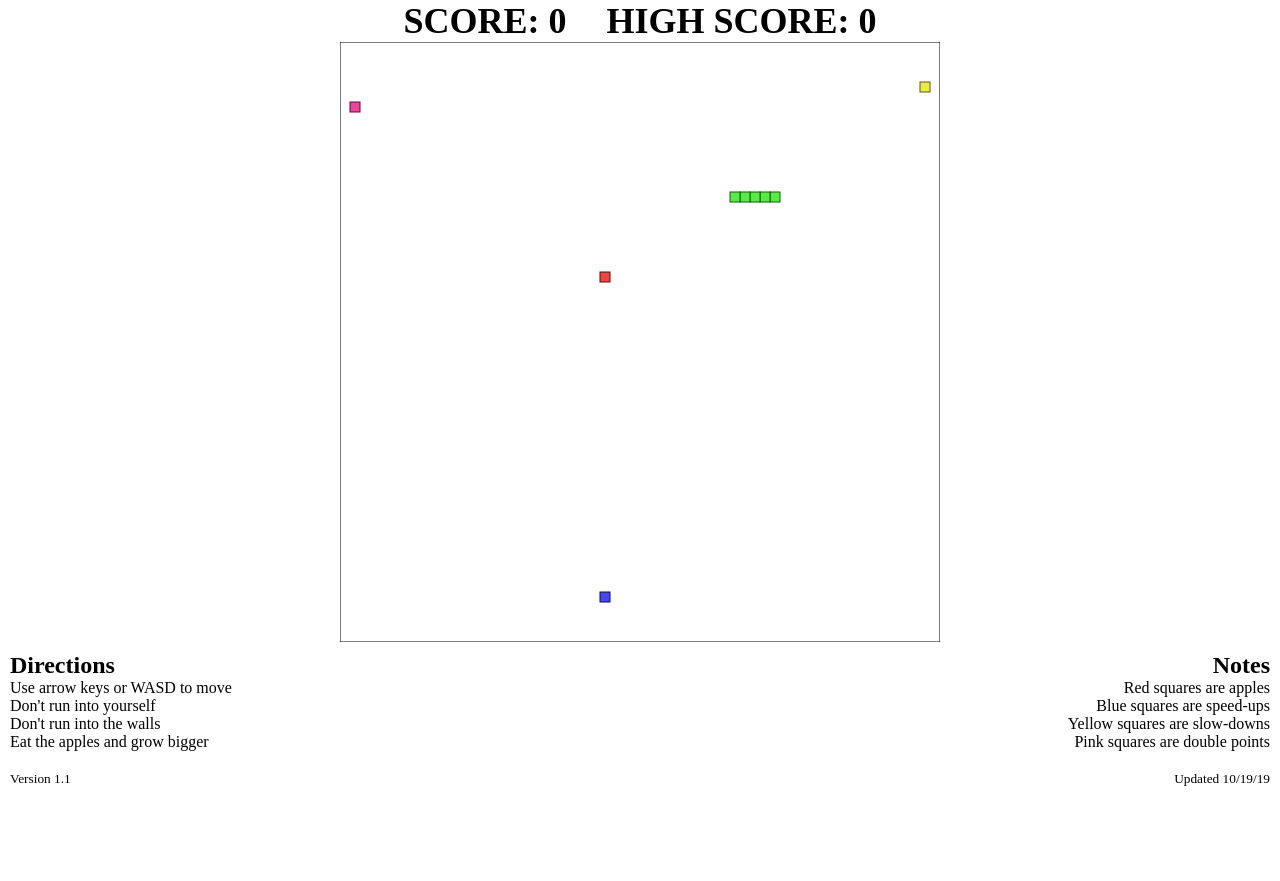
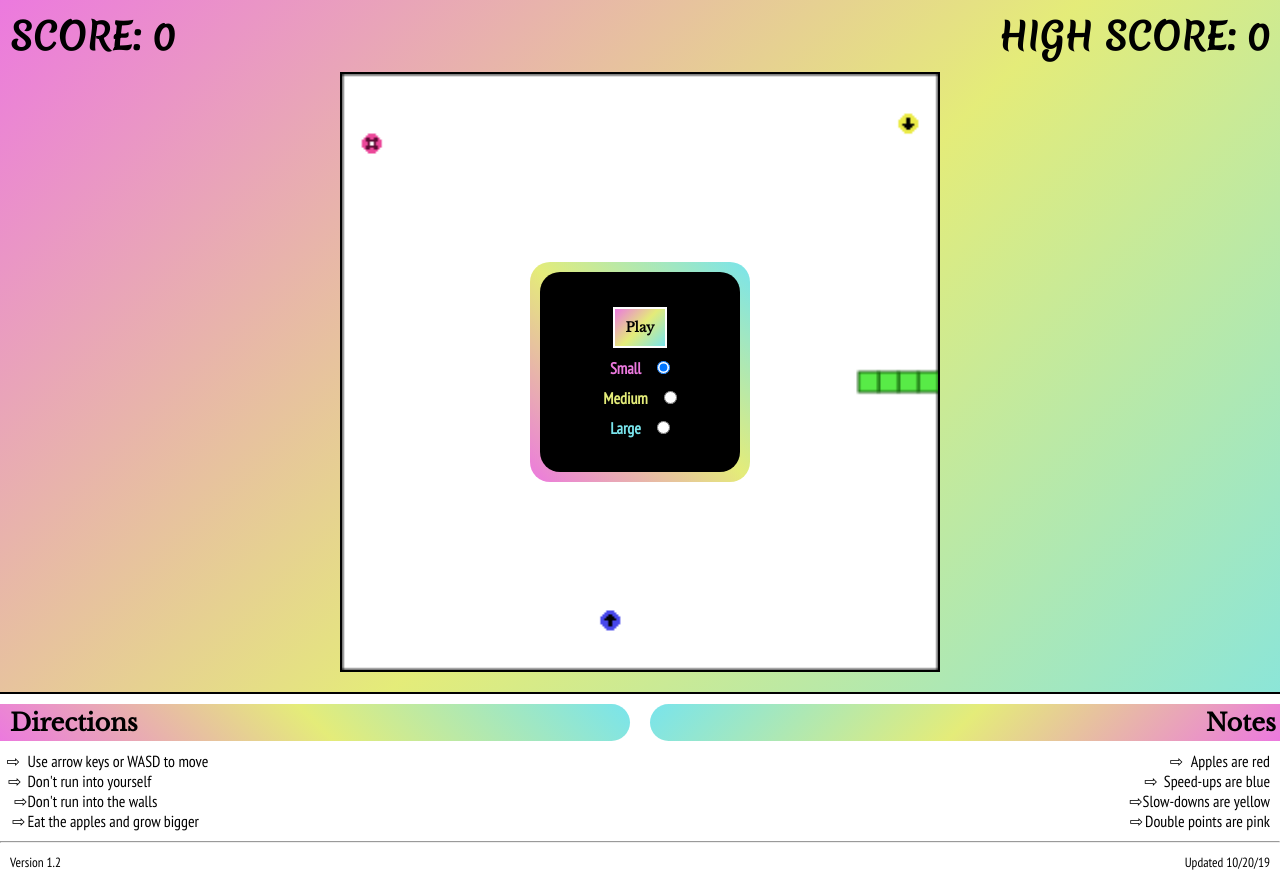
Before and after one commit to MrCookiefries/WhackySnake, a plain HTML site: page index.html in a window 1280 px wide. Both pictures are taken after a click on the button "Play". Before the commit the page ends 800 px from the top, so only its background shows below. Drawn offline with nearby package versions, Linux system fonts and the light colour scheme.

Commit message:
Style the page. Style the powerups and snake

```diff
--- a/index.html
+++ b/index.html
@@ -4,6 +4,7 @@
     <meta name="viewport" content= "width=device-width, initial-scale=1.0">
     <meta charset="utf-8">
     <title>Whacky Snake</title>
+    <link href="https://fonts.googleapis.com/css?family=Libre+Baskerville|Merienda|PT+Sans+Narrow&display=swap" rel="stylesheet">
     <link rel="stylesheet" href="./css/master.min.css" type="text/css">
   </head>
   <body>
@@ -13,36 +14,39 @@
     </header>
     <main>
       <canvas id="game" width="300" height="300"></canvas>
-      <div id="btn-wrapper">
-        <button id="play-btn" type="button">Play</button>
-        <label>Small<input id="small" type="radio" required name="size" value="300"></label>
-        <label>Medium<input id="medium" type="radio" checked name="size" value="600"></label>
-        <label>Large<input id="large" type="radio" name="size" value="900"></label>
-      </div>
+      <section id="btn-wrapper">
+        <div>
+          <button id="play-btn" type="button">Play</button>
+          <label>Small&emsp;<input id="small" type="radio" checked name="size" value="300"></label>
+          <label>Medium&emsp;<input id="medium" type="radio" name="size" value="600"></label>
+          <label>Large&emsp;<input id="large" type="radio" name="size" value="900"></label>
+        </div>
+      </section>
     </main>
     <aside>
       <div>
         <h2>Directions</h2>
         <ul>
-          <li>Use arrow keys or WASD to move</li>
-          <li>Don't run into yourself</li>
-          <li>Don't run into the walls</li>
-          <li>Eat the apples and grow bigger</li>
+          <li><span>&#8680;</span>Use arrow keys or WASD to move</li>
+          <li><span>&#8680;</span>Don't run into yourself</li>
+          <li><span>&#8680;</span>Don't run into the walls</li>
+          <li><span>&#8680;</span>Eat the apples and grow bigger</li>
         </ul>
       </div>
       <div>
         <h2>Notes</h2>
         <ul>
-          <li>Red squares are apples</li>
-          <li>Blue squares are speed-ups</li>
-          <li>Yellow squares are slow-downs</li>
-          <li>Pink squares are double points</li>
+          <li><span>&#8680;</span>Apples are red</li>
+          <li><span>&#8680;</span>Speed-ups are blue</li>
+          <li><span>&#8680;</span>Slow-downs are yellow</li>
+          <li><span>&#8680;</span>Double points are pink</li>
         </ul>
       </div>
     </aside>
+    <hr>
     <footer>
-      <small>Version 1.1</small>
-      <small>Updated 10/19/19</small>
+      <small>Version 1.2</small>
+      <small>Updated 10/20/19</small>
     </footer>
     <script src="./script.js" charset="utf-8"></script>
   </body>
--- a/less/master.less
+++ b/less/master.less
@@ -3,73 +3,155 @@
 .full { height: 100%; width: 100%; }
 .round(@input) { border-radius: @input; }
 .hide { display: none; }
+@colors: {
+  blue: hsla(184, 75%, 70%, 1);
+  yellow: hsla(64, 75%, 70%, 1);
+  pink: hsla(307, 75%, 70%, 1);
+}
+@text: {
+  title: 'Merienda', cursive;
+  subtitle: 'Libre Baskerville', serif;
+  paragraph: 'PT Sans Narrow', sans-serif;
+}
 *, *::before, *::after {
   margin: 0;
   padding: 0;
   box-sizing: border-box;
 }
 body {
-  height: 100vh;
-  width: 100vw;
-  display: grid;
-  grid-template-rows: 1fr 3fr 1fr 1fr;
+  font-family: @text[paragraph];
+  background-image: linear-gradient(-45deg, @colors[blue], @colors[yellow], @colors[pink]);
+  background-repeat: no-repeat;
+  background-position: center;
+  background-size: cover;
+}
+/* Keyframes */
+@keyframes arrows {
+  0%, 100% {
+    transform: translateX(-4px);
+  }
+  50% {
+    transform: translateX(4px);
+  }
 }
 /* Header */
 header {
-  &:extend(.flex);
+  display: grid;
+  grid-template-columns: repeat(2, 1fr);
+  grid-gap: 20px;
   h1 {
     font-size: 36px;
     text-transform: uppercase;
     font-weight: 700;
-    text-align: center;
-    margin: 0 20px;
+    text-align: left;
+    padding: 10px;
+    font-family: @text[title];
+    display: inline-block;
+  }
+  h1:nth-child(2) {
+    text-align: right;
   }
 }
 /* Main */
 main {
   &:extend(.flex);
+  position: relative;
   canvas {
     width: 600px;
     height: 600px;
-    position: relative;
+    border: 2px solid black;
   }
+  section {
+    position: absolute;
+    top: 50%;
+    left: 50%;
+    transform: translate(-50%, -50%);
+    background-image: linear-gradient(225deg, @colors[blue], @colors[yellow], @colors[pink]);
+    .round(20px);
+    padding: 10px;
     div {
-    position: absolute;
       width: 200px;
       height: 200px;
+      margin: auto 0;
       &:extend(.flex);
-    border: 2px solid black;
       background-color: white;
+      flex-direction: column;
       .round(20px);
-    flex-direction: column;
+      background-color: black;
       button {
         padding: 10px;
+        font-family: @text[subtitle];
+        border: 2px solid white;
+        font-weight: 900;
+        transition: transform 400ms ease-in;
+        background-image: linear-gradient(-45deg, @colors[blue], @colors[yellow], @colors[pink]);
+        &:hover {
+          cursor: pointer;
+          transform: scale(1.1);
+        }
       }
       label {
         margin-top: 10px;
+        font-weight: 600;
+        text-align: left;
+        color: @colors[pink];
+        &:nth-child(3) {
+          color: @colors[yellow];
+        }
+        &:nth-child(4) {
+          color: @colors[blue];
+        }
+      }
     }
   }
 }
 /* Aside */
 aside {
-  padding: 10px;
   display: grid;
   grid-template-columns: repeat(2, 1fr);
   grid-gap: 20px;
+  background-color: white;
+  border-top: 2px solid black;
+  margin-top: 20px;
   div {
+    padding-top: 10px;
     h2 {
-
+      font-family: @text[subtitle];
+      padding: 4px 4px 4px 10px;
+      font-weight: 700;
+      .round(0 20px 20px 0);
+      background-image: linear-gradient(225deg, @colors[blue], @colors[yellow], @colors[pink]);
     }
     ul {
       text-align: left;
+      padding: 10px;
       li {
         list-style: none;
+        font-weight: 500;
+        &:nth-child(2) span {
+          animation: arrows 4s forwards infinite 1s;
+        }
+        &:nth-child(3) span {
+          animation: arrows 4s forwards infinite 2s;
+        }
+        &:nth-child(4) span {
+          animation: arrows 4s forwards infinite 3s;
+        }
+        span {
+          margin-right: 4px;
+          transform: translateX(-4px);
+          position: relative;
+          display: inline-block;
+          animation: arrows 4s ease-in infinite;
+        }
       }
     }
   }
   div:nth-child(2) {
     h2 {
       text-align: right;
+      .round(20px 0 0 20px);
+      background-image: linear-gradient(-225deg, @colors[blue], @colors[yellow], @colors[pink]);
     }
     ul {
       li {
@@ -80,12 +162,12 @@ aside {
 }
 /* Footer */
 footer {
-  padding: 10px;
   display: grid;
   grid-template-columns: repeat(2, 1fr);
   grid-gap: 20px;
+  background-color: white;
   small {
-
+    padding: 10px;
   }
   small:nth-child(2) {
     text-align: right;
--- a/script.js
+++ b/script.js
@@ -11,9 +11,7 @@ const colors = {
   gameFill: "hsla(0, 0%, 100%, 1)",
   gameOutline: "hsla(0, 0%, 0%, 1)",
   speedupFill: "hsla(240, 80%, 60%, 1)",
-  speedupOutline: "hsla(240, 80%, 20%, 1)",
   slowdownFill: "hsla(60, 80%, 60%, 1)",
-  slowdownOutline: "hsla(60, 80%, 20%, 1)",
   doublePointsFill: "hsla(330, 80%, 60%, 1)",
   doublePointsOutline: "hsla(330, 80%, 20%, 1)"
 }
@@ -66,6 +64,12 @@ let velocity = {
   x: 10,
   y: 0
 }
+// Prevent Controls Scrolling
+window.addEventListener("keydown", function(e) {
+  if ([32, 37, 38, 39, 40].indexOf(e.keyCode) > -1) {
+    e.preventDefault();
+  }
+}, false);
 document.addEventListener('keydown', turn);
 buttonElem.addEventListener("click", start);
 // Helper Functions
@@ -78,31 +82,76 @@ function resetDisplay() {
 resetDisplay();
 
 function showApple() {
-  ctx.strokeStyle = colors.appleOutline;
   ctx.fillStyle = colors.appleFill;
-  ctx.fillRect(apple.x, apple.y, 10, 10);
-  ctx.strokeRect(apple.x, apple.y, 10, 10);
+  ctx.fillRect(apple.x, apple.y + 5, 1, 3);
+  ctx.fillRect(apple.x + 1, apple.y + 3, 1, 6);
+  ctx.fillRect(apple.x + 2, apple.y + 2, 1, 7);
+  ctx.fillRect(apple.x + 3, apple.y + 2, 1, 8);
+  ctx.fillRect(apple.x + 4, apple.y + 3, 2, 7);
+  ctx.fillRect(apple.x + 9, apple.y + 5, 1, 3);
+  ctx.fillRect(apple.x + 8, apple.y + 3, 1, 6);
+  ctx.fillRect(apple.x + 7, apple.y + 2, 1, 7);
+  ctx.fillRect(apple.x + 6, apple.y + 2, 1, 8);
+  ctx.fillStyle = colors.appleOutline;
+  ctx.fillRect(apple.x + 5, apple.y + 1, 1, 2);
+  ctx.fillRect(apple.x + 4, apple.y + 1, 1, 1);
+  ctx.fillStyle = colors.snakeOutline;
+  ctx.fillRect(apple.x + 3, apple.y, 1, 1);
+  ctx.fillStyle = colors.snakeFill;
+  ctx.fillRect(apple.x + 2, apple.y, 1, 1);
 }
 
 function showSpeedup() {
-  ctx.strokeStyle = colors.speedupOutline;
   ctx.fillStyle = colors.speedupFill;
-  ctx.fillRect(speedup.x, speedup.y, 10, 10);
-  ctx.strokeRect(speedup.x, speedup.y, 10, 10);
+  ctx.fillRect(speedup.x, speedup.y + 3, 1, 4);
+  ctx.fillRect(speedup.x + 1, speedup.y + 2, 1, 6);
+  ctx.fillRect(speedup.x + 2, speedup.y + 1, 1, 8);
+  ctx.fillRect(speedup.x + 3, speedup.y, 4, 10);
+  ctx.fillRect(speedup.x + 9, speedup.y + 3, 1, 4);
+  ctx.fillRect(speedup.x + 8, speedup.y + 2, 1, 6);
+  ctx.fillRect(speedup.x + 7, speedup.y + 1, 1, 8);
+  ctx.fillStyle = colors.gameOutline;
+  ctx.fillRect(speedup.x + 2, speedup.y + 4, 1, 1);
+  ctx.fillRect(speedup.x + 3, speedup.y + 3, 1, 2);
+  ctx.fillRect(speedup.x + 4, speedup.y + 2, 2, 6);
+  ctx.fillRect(speedup.x + 7, speedup.y + 4, 1, 1);
+  ctx.fillRect(speedup.x + 6, speedup.y + 3, 1, 2);
 }
 
 function showSlowdown() {
-  ctx.strokeStyle = colors.slowdownOutline;
   ctx.fillStyle = colors.slowdownFill;
-  ctx.fillRect(slowdown.x, slowdown.y, 10, 10);
-  ctx.strokeRect(slowdown.x, slowdown.y, 10, 10);
+  ctx.fillRect(slowdown.x, slowdown.y + 3, 1, 4);
+  ctx.fillRect(slowdown.x + 1, slowdown.y + 2, 1, 6);
+  ctx.fillRect(slowdown.x + 2, slowdown.y + 1, 1, 8);
+  ctx.fillRect(slowdown.x + 3, slowdown.y, 4, 10);
+  ctx.fillRect(slowdown.x + 9, slowdown.y + 3, 1, 4);
+  ctx.fillRect(slowdown.x + 8, slowdown.y + 2, 1, 6);
+  ctx.fillRect(slowdown.x + 7, slowdown.y + 1, 1, 8);
+  ctx.fillStyle = colors.gameOutline;
+  ctx.fillRect(slowdown.x + 2, slowdown.y + 5, 1, 1);
+  ctx.fillRect(slowdown.x + 3, slowdown.y + 5, 1, 2);
+  ctx.fillRect(slowdown.x + 4, slowdown.y + 2, 2, 6);
+  ctx.fillRect(slowdown.x + 7, slowdown.y + 5, 1, 1);
+  ctx.fillRect(slowdown.x + 6, slowdown.y + 5, 1, 2);
 }
 
 function showDoublePoints() {
-  ctx.strokeStyle = colors.doublePointsOutline;
   ctx.fillStyle = colors.doublePointsFill;
-  ctx.fillRect(doublePoints.x, doublePoints.y, 10, 10);
-  ctx.strokeRect(doublePoints.x, doublePoints.y, 10, 10);
+  ctx.fillRect(doublePoints.x, doublePoints.y + 3, 1, 4);
+  ctx.fillRect(doublePoints.x + 1, doublePoints.y + 2, 1, 6);
+  ctx.fillRect(doublePoints.x + 2, doublePoints.y + 1, 1, 8);
+  ctx.fillRect(doublePoints.x + 3, doublePoints.y, 4, 10);
+  ctx.fillRect(doublePoints.x + 9, doublePoints.y + 3, 1, 4);
+  ctx.fillRect(doublePoints.x + 8, doublePoints.y + 2, 1, 6);
+  ctx.fillRect(doublePoints.x + 7, doublePoints.y + 1, 1, 8);
+  ctx.fillStyle = colors.doublePointsOutline;
+  ctx.fillRect(doublePoints.x + 2, doublePoints.y + 2, 2, 2);
+  ctx.fillRect(doublePoints.x + 2, doublePoints.y + 6, 2, 2);
+  ctx.fillRect(doublePoints.x + 3, doublePoints.y + 3, 4, 4);
+  ctx.fillRect(doublePoints.x + 6, doublePoints.y + 2, 2, 2);
+  ctx.fillRect(doublePoints.x + 6, doublePoints.y + 6, 2, 2);
+  ctx.fillStyle = colors.gameFill;
+  ctx.fillRect(doublePoints.x + 4, doublePoints.y + 4, 2, 2);
 }
 
 function snakeMove() {
@@ -250,9 +299,23 @@ function hidePowerup(powerup) {
 }
 
 function showSnake() {
+  let i = true;
   snake.forEach(part => {
+    ctx.strokeStyle = colors.snakeOutline;
+    if (i) {
+      ctx.fillStyle = colors.appleFill;
+      if (velocity.x === -10 && velocity.y === 0) {
+        ctx.fillRect(part.x - 4, part.y + 4, 4, 2);
+      } else if (velocity.x === 0 && velocity.y === -10) {
+        ctx.fillRect(part.x + 4, part.y - 4, 2, 4);
+      } else if (velocity.x === 10 && velocity.y === 0) {
+        ctx.fillRect(part.x + 10, part.y + 4, 4, 2);
+      } else if (velocity.x === 0 && velocity.y === 10) {
+        ctx.fillRect(part.x + 4, part.y + 10, 2, 4);
+      }
+      i = false;
+    }
     ctx.fillStyle = colors.snakeFill;
-    ctx.strokeStyle = colors.snakeOutline;
     ctx.fillRect(part.x, part.y, 10, 10);
     ctx.strokeRect(part.x, part.y, 10, 10);
   })
```
Also changed, not shown: css/master.min.css. Lines whose indentation alone changed are shown as unchanged.
